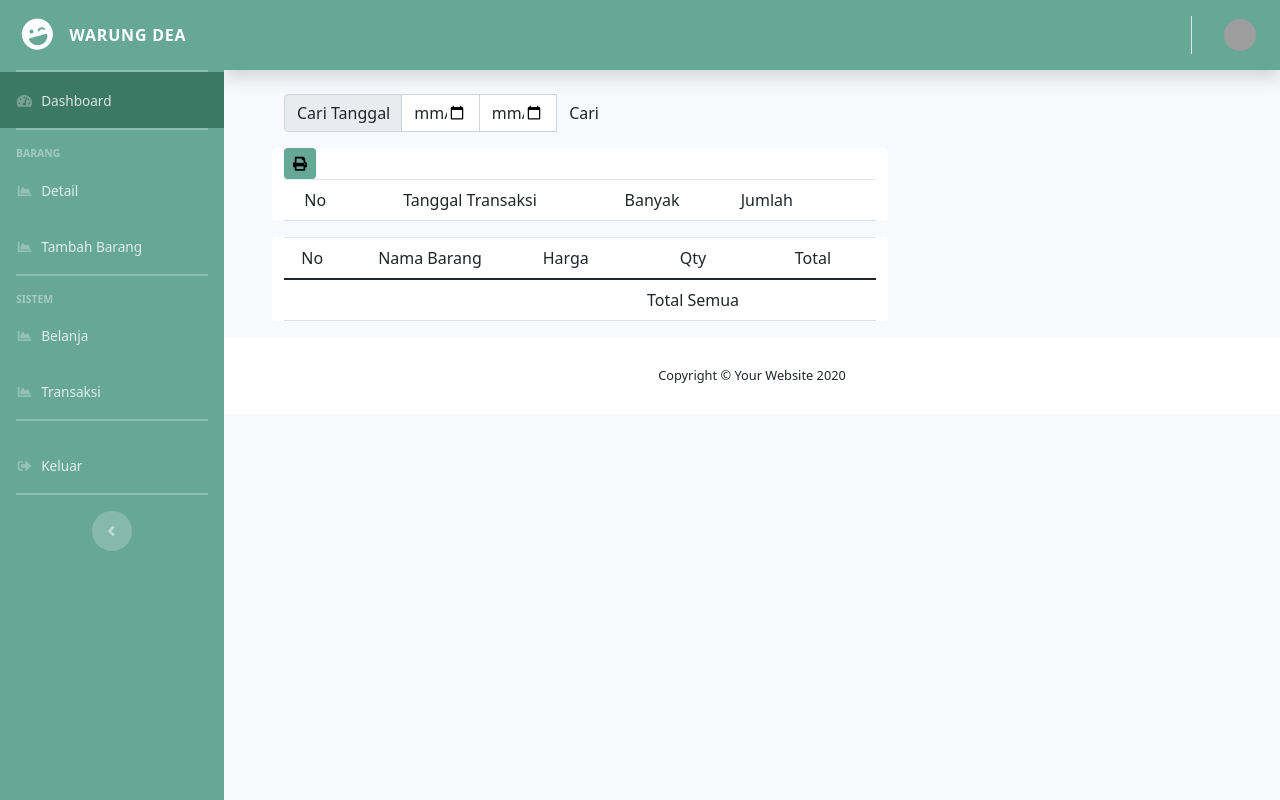
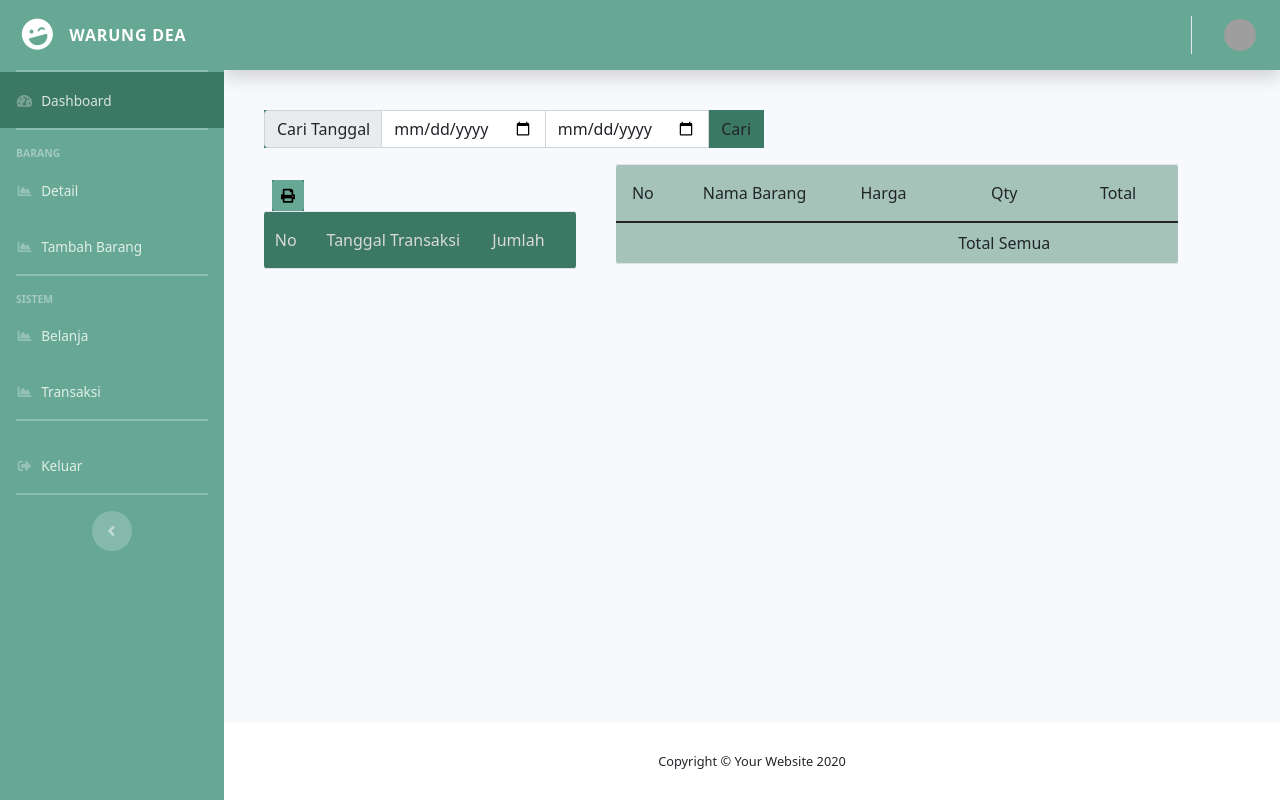
Before and after one commit to aurorazhy/tugaspwl, a CodeIgniter app: page /Github/index.php/user/caritgl/1 in a window 1280 px wide. Run offline with CodeIgniter, Linux system fonts and the light colour scheme; data that the repository does not hold is empty; some libraries are stand-ins or nearby versions; grey boxes are pictures that could not be loaded.

Commit message:
update tampilan

```diff
--- a/app/application/views/dashboard/sub_barang/tablelist.php
+++ b/app/application/views/dashboard/sub_barang/tablelist.php
@@ -38,7 +38,7 @@
                   <td><?= $b->qty ?></td>
                   <td><?= $b->harga_jual ?></td>
                   <td> <?= $b->nama_kategori ?></td>
-                  <td><a href="<?= base_url() . 'user/delbarang/' . $b->id_barang ?>" class="btn btn-outline-danger btn-sm"><i class="fas fa-trash"></i></a></td>
+                  <td><a href="<?= base_url() . 'user/delbarang/' . $b->id_barang ?>" class="btn bg-danger btn-sm"><i class="fas fa-trash"></i></a></td>
                </tr>
             <?php } ?>
          </tbody>
--- a/app/application/views/dashboard/sub_belanja/kategori.php
+++ b/app/application/views/dashboard/sub_belanja/kategori.php
@@ -24,7 +24,7 @@
                   <div class="row">
                      <div class="col-3 ml-5 bg-appcard rounded">
                         <?php foreach ($kategori as $k) { ?>
-                           <a class="btn btn-primary btn-lg" href="<?= base_url() . 'user/kategorilist/' . $k->id_kategorii ?>"><input type="hidden" name="id" value="<?= $k->id_kategorii ?>"><?= $k->nama_kategori ?></a>
+                           <a class="btn bg-info btn-lg m-1" href="<?= base_url() . 'user/kategorilist/' . $k->id_kategorii ?>"><input type="hidden" name="id" value="<?= $k->id_kategorii ?>"><?= $k->nama_kategori ?></a>
                         <?php } ?>
                         <!--akhir container-->
                      </div>
--- a/app/application/views/dashboard/sub_belanja/table.php
+++ b/app/application/views/dashboard/sub_belanja/table.php
@@ -27,7 +27,7 @@
                   <?= form_error('brp'); ?></td>
                <td></td>
                <td>
-                  <button type="submit" class="btn btn-outline-info btn-sm"><span class="glyphicon glyphicon-plus"></span>Tambah List</button>
+                  <button type="submit" class="btn bg-info btn-sm"><span class="glyphicon glyphicon-plus"></span>Tambah List</button>
                </td>
             </tr>
    </form>
@@ -40,7 +40,7 @@
             <td><input type="hidden" name="harga_jual[]" value="<?= $t->harga_jual ?>"><?= $t->harga_jual ?></td>
             <td><input type="hidden" name="berapa[]" value="<?= $t->berapa ?>"><?= $t->berapa ?></td>
             <td><input type="hidden" name="total[]" value="<?= $t->total ?>"><?= $t->total ?></td>
-            <td><a class="btn btn-outline-danger btn-sm" href="<?= base_url() . 'user/deletetemp/' . $t->id_barang ?>"><i class="fas fa-trash"></i></a></td>
+            <td><a class="btn bg-danger btn-sm" href="<?= base_url() . 'user/deletetemp/' . $t->id_barang ?>"><i class="fas fa-trash"></i></a></td>
          </tr>
       <?php } ?>
       <tr>
@@ -51,7 +51,7 @@
          <td><input type="hidden" value="<?php foreach ($total as $tot) {
                                              echo $tot->total_harga;
                                           } ?>" name="total_harga"><?= $tot->total_harga; ?></td>
-         <td><button type="submit" class="btn btn-outline-info btn-sm" href="<?= base_url() . 'user/stokbarang/' ?>"><span class="glyphicon glyphicon-plus"></span>Bayar</button></td>
+         <td><button type="submit" class="btn bg-appregis btn-sm text-appgrey" href="<?= base_url() . 'user/stokbarang/' ?>"><span class="glyphicon glyphicon-plus"></span>Bayar</button></td>
       </tr>
       </tbody>
       </table>
--- a/app/application/views/dashboard/sub_kategori/table.php
+++ b/app/application/views/dashboard/sub_kategori/table.php
@@ -1,4 +1,4 @@
-<div class="col-7 ml-5 bg-appcard rounded">
+<div class="col-5 ml-5 bg-appcard rounded">
 
    <table class="table table-hover text-center">
       <thead>
@@ -18,7 +18,7 @@
                   <?= $no++; ?>
                   <input type="hidden" name="id[]" value="<?= $k->id_kategorii  ?>">
                </td>
-               <td width="200px"><input type="text" name="nm[]" value="<?= $k->nama_kategori ?>" class="form-control"></td>
+               <td width="200px"><input type="hidden" name="nm[]" value="<?= $k->nama_kategori ?>"><?= $k->nama_kategori ?></td>
                <td width="160px">
                   <a class="btn btn-outline-danger btn-sm" href="<?= base_url() . 'user/kategori/' . $k->id_kategorii ?>"><span class="glyphicon glyphicon-plus"></span>Edit</a>
                   <a class="btn btn-outline-warning btn-sm" href="<?= base_url() . 'user/kategori_del_act/' . $k->id_kategorii ?>"><span class="glyphicon glyphicon-trash"></span>Hapus</a>
--- a/app/application/views/dashboard/sub_transaksi/detail_filter.php
+++ b/app/application/views/dashboard/sub_transaksi/detail_filter.php
@@ -1,14 +1,14 @@
-<div class="col-7 ml-5 bg-white rounded">
+<div class="col-7">
+   <div class="ml-3 bg-appcard rounded">
       <table class="table table-hover text-center">
          <thead>
             <tr>
-            <td> No </td>
-            <td> Nama Barang </td>
-            <td> Harga </td>
-            <td> Qty </td>
-            <td> Total </td>
+               <td class="py-3"> No </td>
+               <td class="py-3"> Nama Barang </td>
+               <td class="py-3"> Harga </td>
+               <td class="py-3"> Qty </td>
+               <td class="py-3"> Total </td>
                <td> </td>
-         </tr>
          </thead>
          <tbody>
             <?php
@@ -21,8 +21,7 @@
                   <td><?= $t->harga_jual ?></td>
                   <td><?= $t->qty_belanja ?></td>
                   <td><?= $t->total ?></td>
-               <td>
-               </td>
+                  <td></td>
                </tr>
             <?php } ?>
 
@@ -39,3 +38,9 @@
          </tbody>
       </table>
    </div>
+</div>
+
+</div>
+</div>
+</div>
+</div>
--- a/app/application/views/dashboard/sub_transaksi/table.php
+++ b/app/application/views/dashboard/sub_transaksi/table.php
@@ -30,7 +30,7 @@
                                     <td class="py-3 text-appgrey"> No </td>
                                     <td class="py-3 text-appgrey"> Tanggal Transaksi </td>
                                     <td class="py-3 text-appgrey"> Jumlah </td>
-                                    <td> </td>
+                                    <td></td>
                                     <td></td>
                                  </tr>
                               </thead>
@@ -47,7 +47,7 @@
                                        <td>
                                           <a class="btn btn-outline-info btn-sm" href="<?= base_url() . 'user/transaksi/' . $t->id_transaksi ?>"><span class="glyphicon glyphicon-plus"></span>Detail</a>
                                        </td>
-                                       <td><a href="<?= base_url() . 'user/deltransaksi/' . $t->id_transaksi ?>" class="btn btn-outline-danger btn-sm"><i class="fas fa-trash"></i></a></td>
+                                       <td><a href="<?= base_url() . 'user/deltransaksi/' . $t->id_transaksi ?>" class="btn bg-danger btn-sm"><i class="fas fa-trash"></i></a></td>
 
                                     </tr>
                                  <?php } ?>
--- a/app/application/views/dashboard/sub_transaksi/tablefilter.php
+++ b/app/application/views/dashboard/sub_transaksi/tablefilter.php
@@ -1,5 +1,9 @@
+<div class="container-fluid">
+   <div class="container">
+      <div class="row">
+         <div class="col-6 mx-1 px-2">
             <form action="<?= base_url() . 'user/caritgl' ?>" method="POST">
-   <div class="input-group col-4 ml-5 mb-3">
+               <div class="input-group m-3 bg-appregis">
                   <div class="input-group-prepend">
                      <span class="input-group-text">Cari Tanggal</span>
                   </div>
@@ -8,22 +12,23 @@
                   <input type="submit" value="Cari" name="cari" class="btn btn-primary">
                </div>
             </form>
+         </div>
+      </div>
 
-
-<div class="col-7 ml-5 bg-white rounded">
-   <div class="btn-group">
+      <div class="row">
+         <div class="col-4 ml-2">
+            <div class="btn-group mt-3 ml-3 bg-appregis">
                <a href="<?= base_url() . 'user/printtgl/?tgl_awal=' . set_value('tgl_awal') . '&tgl_akhir=' . set_value('tgl_akhir') ?>" class="btn btn-appside btn-sm">
                   <i class="fas fa-print"></i> </a>
             </div>
+            <div class="ml-2 bg-appregis rounded">
                <table class="table table-hover text-center">
                   <thead>
                      <tr>
-            <td> No </td>
-            <td> Tanggal Transaksi </td>
-            <td> Banyak </td>
-            <td> Jumlah </td>
+                        <td class="py-3 text-appgrey"> No </td>
+                        <td class="py-3 text-appgrey"> Tanggal Transaksi </td>
+                        <td class="py-3 text-appgrey"> Jumlah </td>
                         <td> </td>
-            <td></td>
                      </tr>
                   </thead>
                   <tbody>
@@ -31,19 +36,19 @@
                      $no = 1;
                      foreach ($tgl as $t) {
                      ?>
-            <tr class="bg-appside">
+                        <tr class="bg-appcard">
                            <td><input type="hidden" value="<?= $t->id_transaksi ?>"><?= $no++ ?></td>
                            <td><?= $t->tanggal ?></td>
-               <td></td>
                            <td></td>
 
                            <td>
                               <a class="btn btn-outline-info btn-sm" href="<?= base_url() . 'user/caritgl/' . $t->id_transaksi ?>"><span class="glyphicon glyphicon-plus"></span>Detail</a>
+                              <a href="<?= base_url() . 'user/deltransaksi/' . $t->id_transaksi ?>" class="btn btn-outline-danger btn-sm float-left"><i class="fas fa-trash"></i></a>
                            </td>
-               <td><a href="<?= base_url() . 'user/deltransaksi/' . $t->id_transaksi ?>" class="btn btn-outline-danger btn-sm"><i class="fas fa-trash"></i></a></td>
 
                         </tr>
                      <?php } ?>
                   </tbody>
                </table>
             </div>
+         </div>
```
Lines whose indentation alone changed are shown as unchanged.
